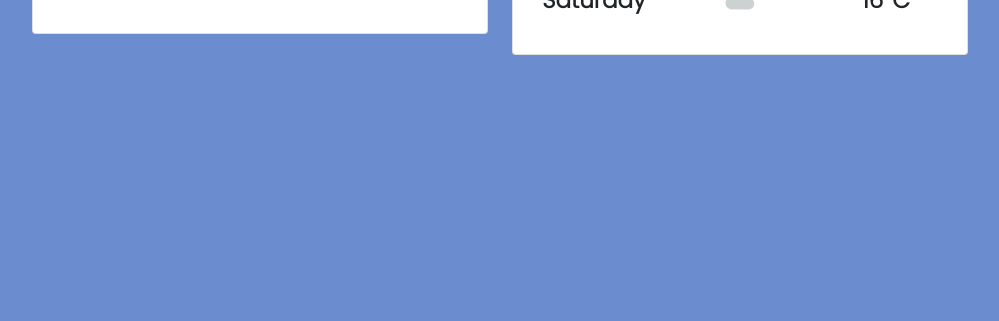
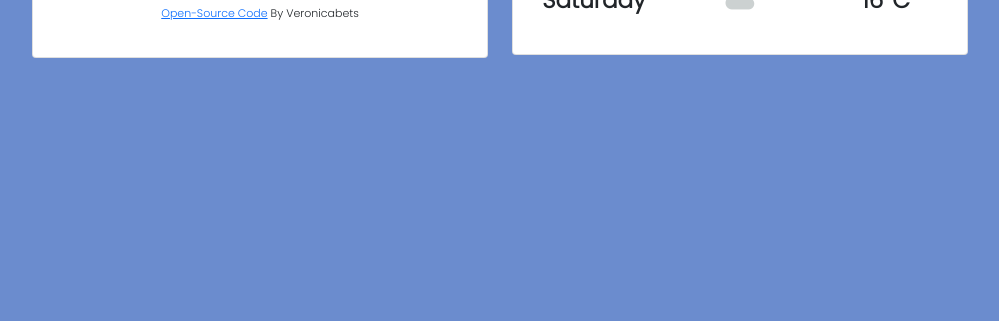
Before and after one commit to veronicabets/shecodes-weather-app, a website built with Parcel: page index.html in a window 1280 px wide. Shown: the part 479-800 px from the top of the page, without its empty margins (200-1199 px from the left). Built offline with nearby package versions, Linux system fonts and the light colour scheme.

Commit message:
added source code link

```diff
--- a/index.html
+++ b/index.html
@@ -47,6 +47,8 @@
                 <p id="current-condition">Cloudy</p>
                 </br>
                <h6 id="date">Current Date</h6>
+               <p class="source-code"><a href="https://github.com/veronicabets/shecodes-weather-app">Open-source code</a> by veronicabets</p>
+
 
               </div>
             </div>
--- a/src/styles.css
+++ b/src/styles.css
@@ -41,6 +41,12 @@ p {
 card {
   text-align: center;
   padding: 50px;
+}
+
+.source-code {
+  text-align: center;
+  font-family: "Poppins", sans-serif;
+  font-size: 11px;
 }
 .cards {
   position: relative;
```
